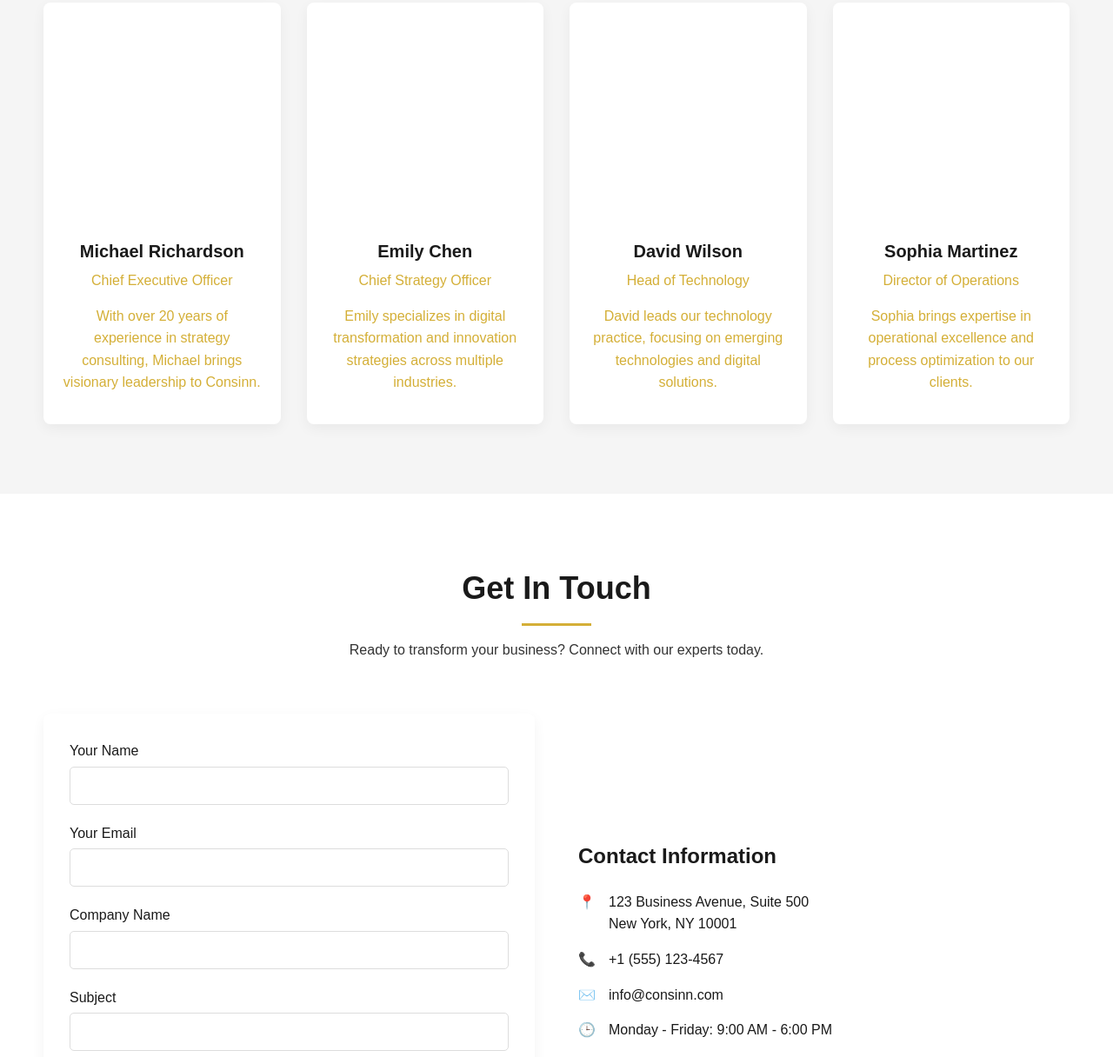
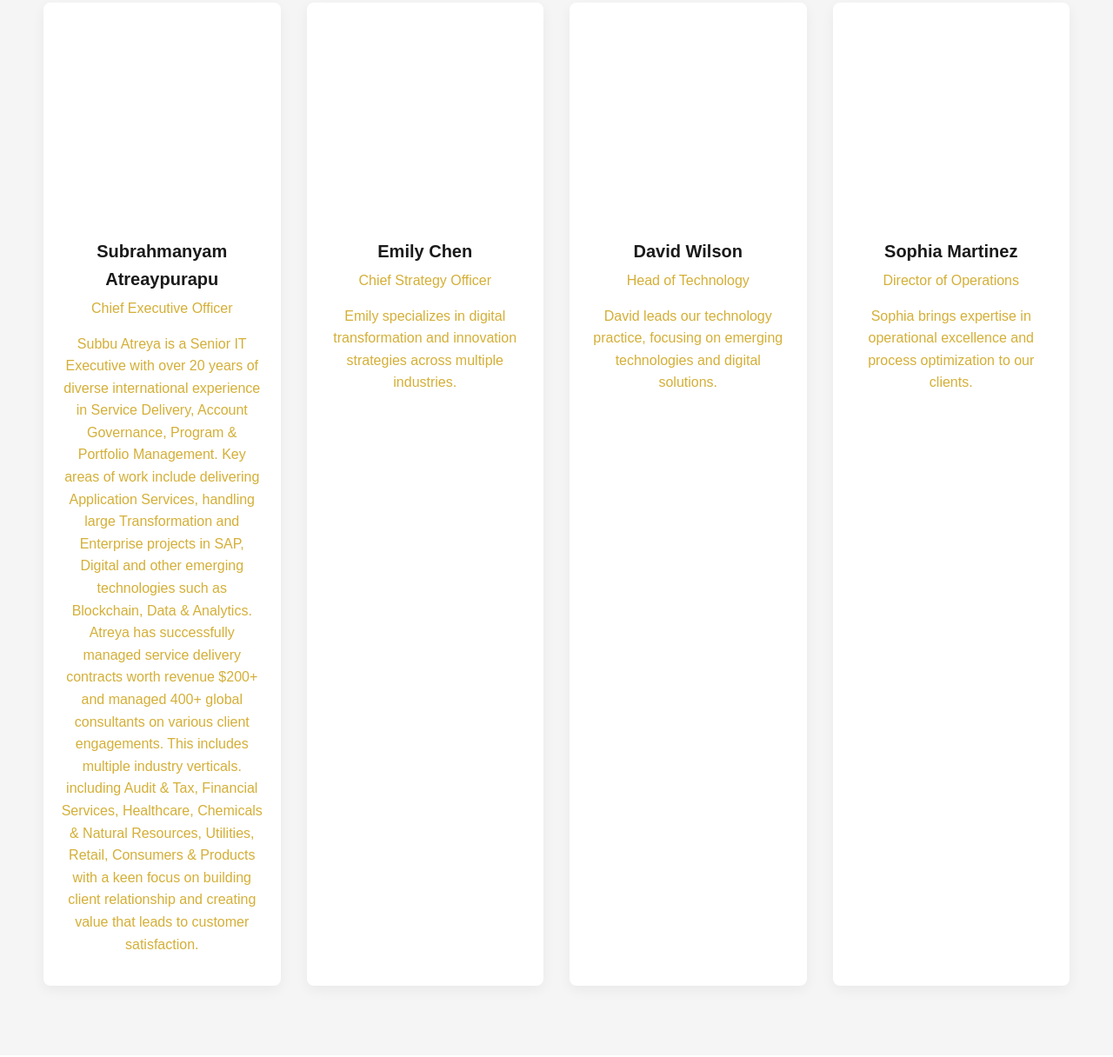
Before and after one commit to Atreyapurapus/Consinn, a plain HTML site: page index.html in a window 1280 px wide. Shown: the part 4979-6195 px from the top of the page at 87% size. Drawn offline with Linux system fonts and the light colour scheme.

Commit message:
Update index.html

```diff
--- a/index.html
+++ b/index.html
@@ -888,9 +888,12 @@
                 <div class="team-member">
                     <div class="member-image" style="background-image: url('/api/placeholder/300/350');"></div>
                     <div class="member-info">
-                        <h3>Michael Richardson</h3>
+                        <h3>Subrahmanyam Atreaypurapu</h3>
                         <p>Chief Executive Officer</p>
-                        <p>With over 20 years of experience in strategy consulting, Michael brings visionary leadership to Consinn.</p>
+                        <p>Subbu Atreya is a Senior IT Executive with over 20 years of diverse international experience in Service Delivery, Account Governance, Program & Portfolio Management.
+Key areas of work include delivering Application Services, handling large Transformation and Enterprise projects in SAP, Digital and other emerging technologies such as Blockchain, Data & Analytics.
+
+Atreya has successfully managed service delivery contracts worth revenue $200+ and managed 400+ global consultants on various client engagements. This includes multiple industry verticals. including Audit & Tax, Financial Services, Healthcare, Chemicals & Natural Resources, Utilities, Retail, Consumers & Products with a keen focus on building client relationship and creating value that leads to customer satisfaction.</p>
                     </div>
                 </div>
                 <div class="team-member">
```
